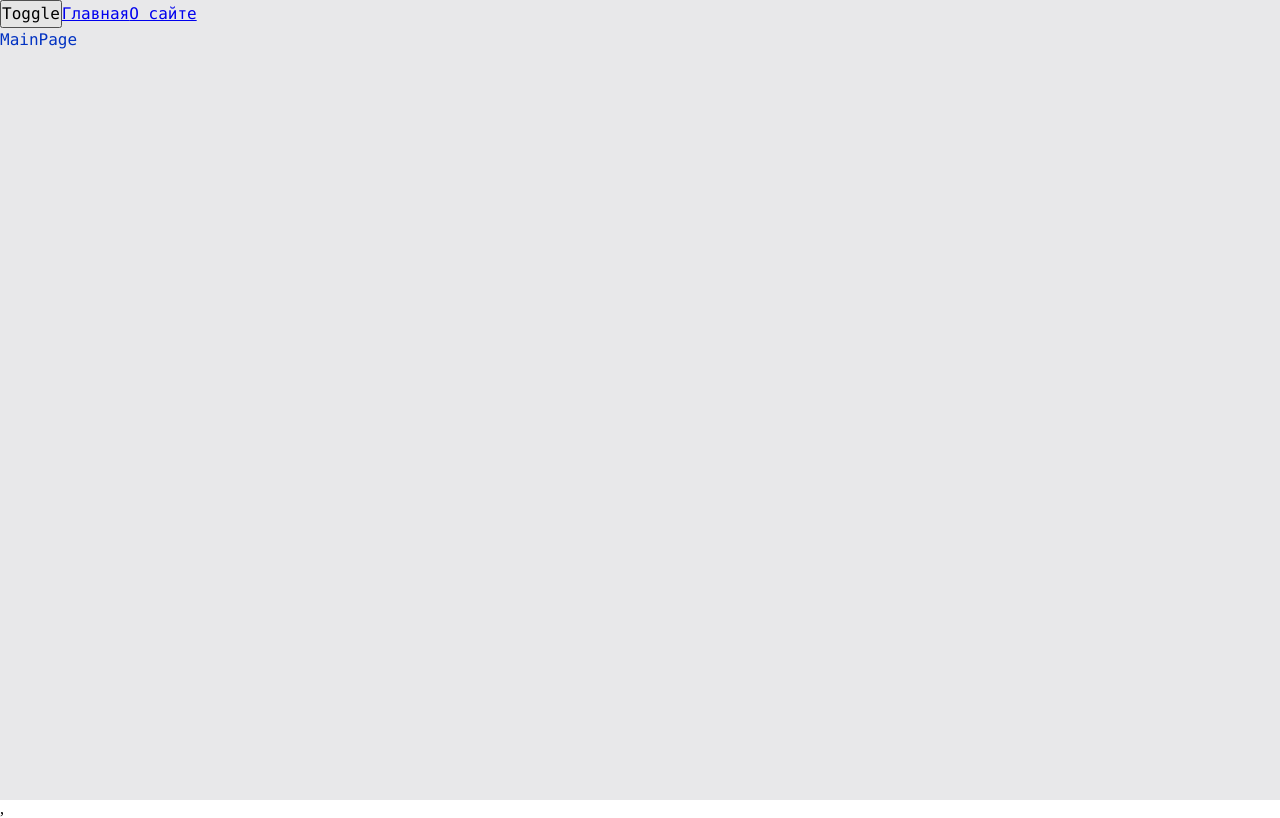
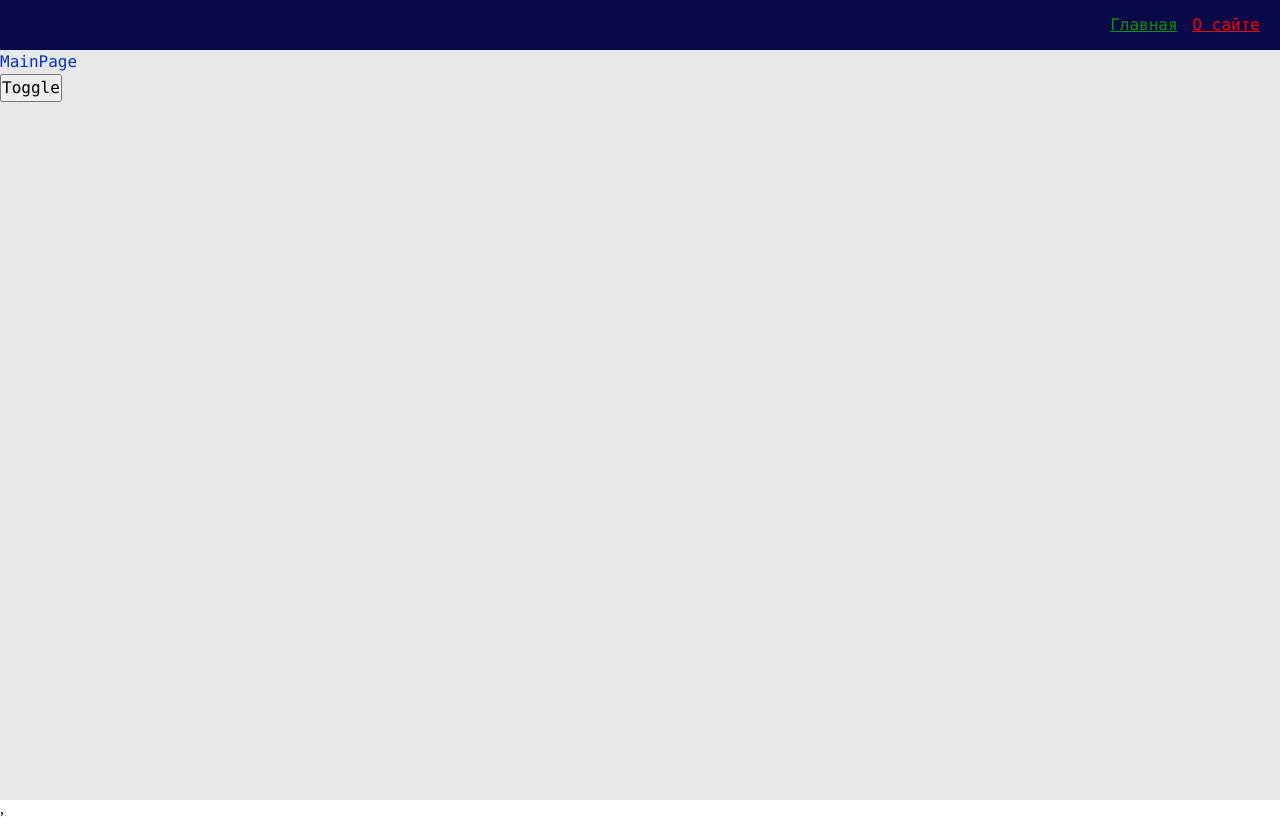
Before and after one commit to damaloonazhret/ReactFrontend, a React app: page / in a window 1280 px wide. Built offline with nearby package versions, Linux system fonts and the light colour scheme.

Commit message:
10: widget, ui component link, themes

```diff
--- a/src/app/App.tsx
+++ b/src/app/App.tsx
@@ -1,20 +1,18 @@
-import React, {Suspense} from 'react';
+import React from 'react';
 import './styles/index.scss'
-import {Link, Route, Routes} from 'react-router-dom';
+import {Link} from 'react-router-dom';
 import {useTheme} from "app/providers/ThemeProvider";
 import {classNames} from "shared/lib/classNames/classNames";
-import {AboutPage} from "pages/AboutPage";
-import {MainPage} from "pages/MainPage";
 import {AppRouter} from "app/providers/router";
+import {Navbar} from "widgets/Navbar";
 
 const App = () => {
     const {theme, toggleTheme} = useTheme();
     return (
         <div className={classNames('app', {}, [theme])}>
+            <Navbar/>
+            <AppRouter/>
             <button onClick={toggleTheme}>Toggle</button>
-            <Link to={'/'}>Главная</Link>
-            <Link to={'/about'}>О сайте</Link>
-            <AppRouter/>
         </div>
     );
 };
--- a/src/app/styles/themes/dark.scss
+++ b/src/app/styles/themes/dark.scss
@@ -1,6 +1,10 @@
 .app.dark {
   --bg-color: #090949;
+  --inverted-bg-color: #e8e8ea;
 
   --primary-color: #049604;
   --secondary-color: #04ff04;
+
+  --inverted-primary-color: #0232c2;
+  --inverted-secondary-color: #0452ff;
 }
--- a/src/app/styles/themes/normal.scss
+++ b/src/app/styles/themes/normal.scss
@@ -1,6 +1,10 @@
 :root {
   --bg-color: #e8e8ea;
+  --inverted-bg-color: #090949;
 
   --primary-color: #0232c2;
   --secondary-color: #0449e0;
+
+  --inverted-primary-color: #049604;
+  --inverted-secondary-color: #04ff04;
 }
--- a/src/app/styles/variables/global.scss
+++ b/src/app/styles/variables/global.scss
@@ -8,4 +8,7 @@
   --font-size-l: 24px;
   --font-line-l: 32px;
   --font-l: var(--font-size-l) / var(--font-line-l) var(--font-family-main);
+
+  //Размеры
+  --navbar-height: 50px;
 }
--- a/src/shared/lib/classNames/classNames.ts
+++ b/src/shared/lib/classNames/classNames.ts
@@ -1,9 +1,9 @@
 type Mods = Record<string, boolean | string>
 
-export function classNames(cls: string, mods: Mods, additional: string[]): string {
+export function classNames(cls: string, mods: Mods={}, additional: string[] = []): string {
     return [
         cls,
-        ...additional,
+        ...additional.filter(Boolean),
         ...Object.entries(mods)
             .filter(([className, value]) => Boolean(value))
             .map(([className]) => className)
--- /dev/null
+++ b/src/shared/ui/AppLink/AppLink.module.scss
@@ -0,0 +1,15 @@
+.AppLink {
+  color: var(--primary-color)
+}
+
+.primary {
+  color: var(--primary-color);
+}
+
+.secondary {
+  color: var(--inverted-primary-color)
+}
+
+.red {
+  color: red;
+}
--- /dev/null
+++ b/src/shared/ui/AppLink/AppLink.tsx
@@ -0,0 +1,33 @@
+import {classNames} from "shared/lib/classNames/classNames";
+import cls from './AppLink.module.scss';
+import {Link, LinkProps} from "react-router-dom";
+import React, {FC} from "react";
+
+export enum AppLinkTheme {
+    PRIMARY= 'primary',
+    SECONDARY= 'secondary',
+    RED='red',
+}
+interface AppLinkProps extends LinkProps{
+    className?: string;
+    children?: React.ReactNode;
+    theme?: AppLinkTheme;
+}
+export const AppLink: FC<AppLinkProps> = (props) => {
+    const {
+        to,
+        className,
+        children,
+        theme = AppLinkTheme.PRIMARY,
+        ...otherProps
+    } = props;
+    return (
+        <Link
+            to={to}
+            className={classNames(cls.AppLink, {}, [className, cls[theme]])}
+            {...otherProps}
+        >
+            {children}
+        </Link>
+    );
+};
--- /dev/null
+++ b/src/widgets/Navbar/index.ts
@@ -0,0 +1,5 @@
+import {Navbar} from "./ui/Navbar";
+
+export {
+    Navbar
+}
--- /dev/null
+++ b/src/widgets/Navbar/ui/Navbar.module.scss
@@ -0,0 +1,16 @@
+.Navbar {
+  width: 100%;
+  height: var(--navbar-height);
+  background: var(--inverted-bg-color);
+  display: flex;
+  align-items: center;
+  padding: 20px;
+}
+
+.links {
+  margin-left: auto;
+}
+
+.mainLink {
+  margin-right: 15px;
+}
--- /dev/null
+++ b/src/widgets/Navbar/ui/Navbar.tsx
@@ -0,0 +1,23 @@
+import React from 'react';
+import {classNames} from "shared/lib/classNames/classNames";
+import cls from './Navbar.module.scss';
+import {AppLink, AppLinkTheme} from "shared/ui/AppLink/AppLink";
+
+interface NavbarProps {
+    className?: string;
+}
+
+export const Navbar = ({className}: NavbarProps) => {
+    return (
+        <div className={classNames(cls.Navbar, {}, [className])}>
+            <div className={cls.links}>
+                <AppLink theme={AppLinkTheme.SECONDARY} to={'/'} className={cls.mainLink}>
+                    Главная
+                </AppLink>
+                <AppLink theme={AppLinkTheme.RED} to={'/about'}>
+                    О сайте
+                </AppLink>
+            </div>
+        </div>
+    );
+};
```
